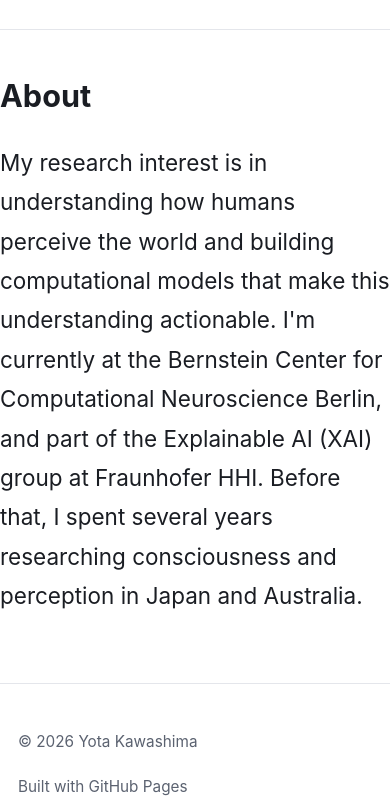
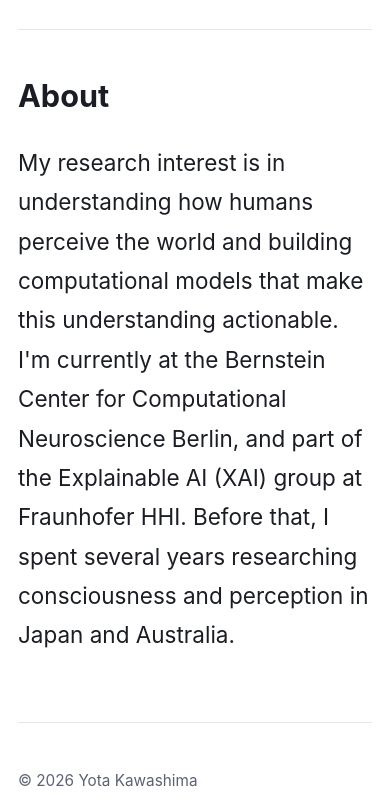
Before and after one commit to yotaKawashima/yotakawashima.github.io, a plain HTML site: page index.html in a window 390 px wide. Shown: the part 782-1592 px from the top of the page. Drawn offline with Linux system fonts and the light colour scheme.

Commit message:
Fix mobile padding: add to body element instead of container for better mobile spacing

```diff
--- a/assets/css/style.css
+++ b/assets/css/style.css
@@ -53,11 +53,18 @@ html {
 
 body {
   margin: 0;
+  padding: 0 var(--space-3);
   background: var(--color-bg);
   color: var(--color-text);
   font-family: var(--font-sans);
   line-height: 1.75;
   font-size: 1.25rem;
+}
+
+@media (max-width: 640px) {
+  body {
+    padding: 0 var(--space-2);
+  }
 }
 
 img {
@@ -84,13 +91,7 @@ h3 {
 .container {
   max-width: var(--max-width);
   margin: 0 auto;
-  padding: 0 var(--space-3);
-}
-
-@media (max-width: 640px) {
-  .container {
-    padding: 0 var(--space-2);
-  }
+  padding: 0;
 }
 
 /* ==========================================================================
```
